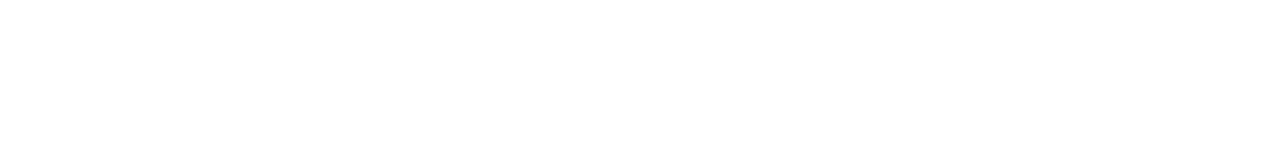
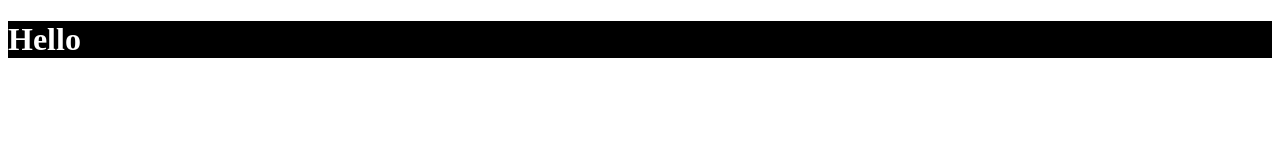
Before and after one commit to kozachuk-ivan/projectorio, a plain HTML site: page index.html in a window 1280 px wide. Drawn offline with Linux system fonts and the light colour scheme.

Commit message:
create h1 tag with text and add some styles to it

```diff
--- a/index.html
+++ b/index.html
@@ -7,6 +7,12 @@
 			content="width=device-width, initial-scale=1.0"
 		/>
 		<title>Document</title>
+		<link
+			rel="stylesheet"
+			href="styles/style.css"
+		/>
 	</head>
-	<body></body>
+	<body>
+		<h1 class="title">Hello</h1>
+	</body>
 </html>
--- a/styles/style.css
+++ b/styles/style.css
@@ -0,0 +1,4 @@
+.title {
+	background: black;
+	color: #fff;
+}
```
